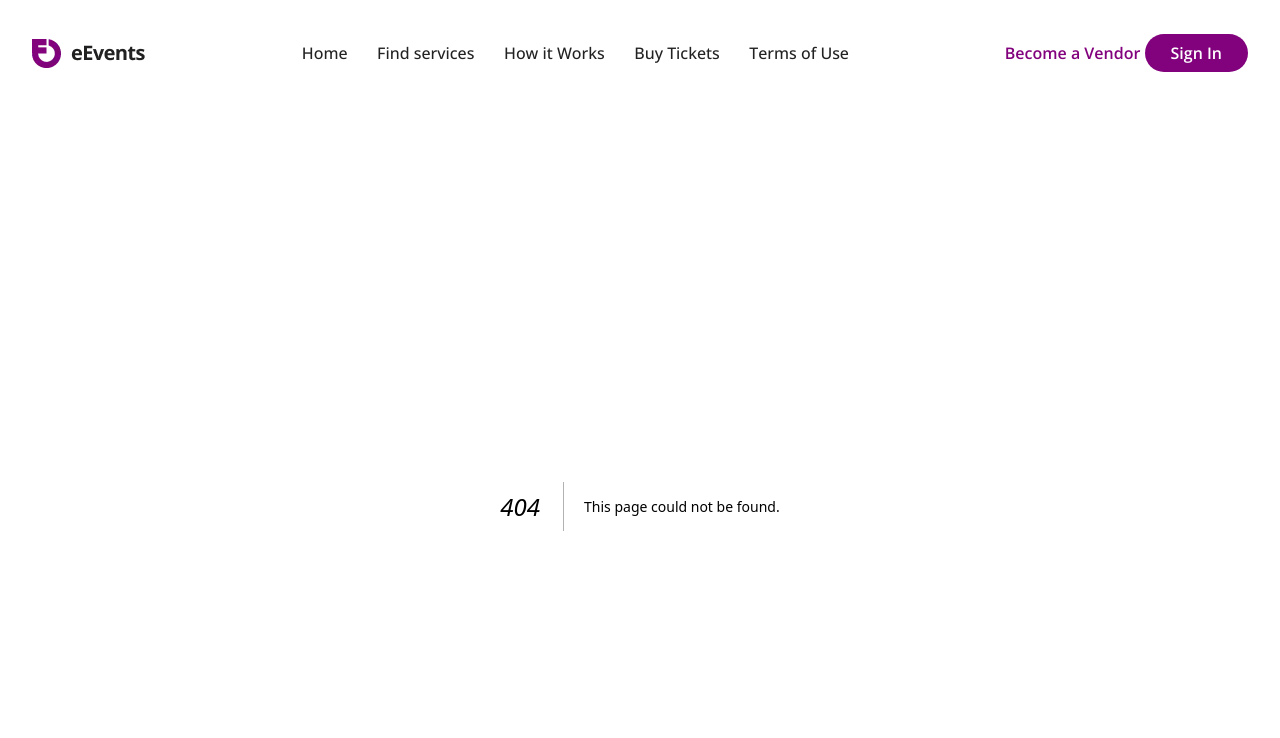
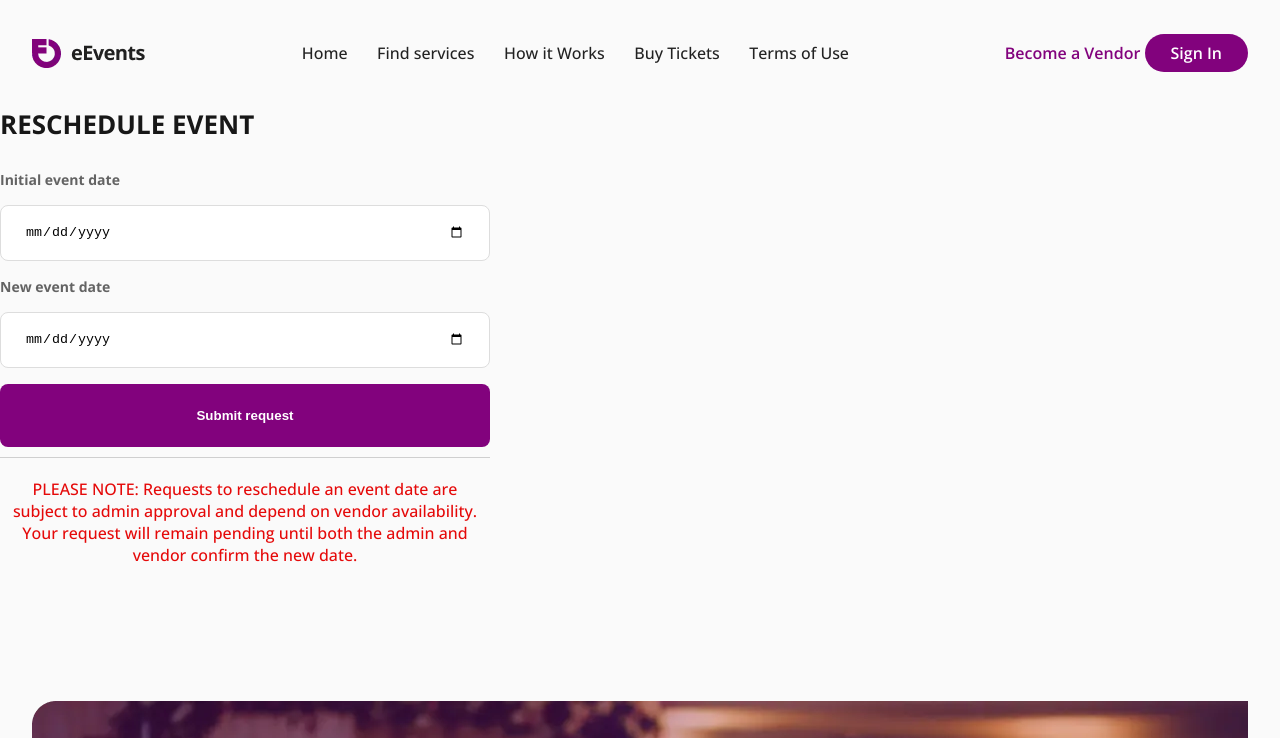
Before and after one commit to GMTDevelopers/eEvent-Frontend, a Next.js app: page /reschedule in a window 1280 px wide. Before the commit this address had no page. Shown: the top 738 px of the page. Built offline with nearby package versions, Linux system fonts and the light colour scheme.

Commit message:
contact,cancle,reschedule

```diff
--- /dev/null
+++ b/src/app/(components)/reschedule/page.jsx
@@ -0,0 +1,22 @@
+import styles from '../../navbar/(signIn)/signIn.module.css';
+const Reschedule = () => {
+    return (
+       <div className={styles.signContainer}>
+            <h3>RESCHEDULE EVENT</h3>
+            <form className={styles.signInForm}>
+                <label className={styles.label} htmlFor="initialDate">Initial event date</label>
+                <input type='date' name='initialDate'/>
+                <label className={styles.label} htmlFor="newDate">New event date</label>
+                <input type='date' name='newDate' />
+                <button type="submit">
+                Submit request
+                </button>
+            </form>
+            <div className={styles.termsCond}>
+                <p style={{color:'#E50909'}}>PLEASE NOTE: Requests to reschedule an event date are subject to admin approval and depend on vendor availability. Your request will remain pending until both the admin and vendor confirm the new date.</p>
+            </div>
+        </div>
+    );
+}
+
+export default Reschedule;
--- a/src/app/navbar/(signIn)/signIn.module.css
+++ b/src/app/navbar/(signIn)/signIn.module.css
@@ -39,7 +39,7 @@
 }
 .forgotPassword{
     text-align: right;
-    color:#636363;
+    color:#636363c4;
     cursor: pointer;
 }
 .signInForm button{
@@ -51,6 +51,11 @@
     border: none;
     border-radius: 8px;
     font-weight: bold ;
+}
+.label{
+    font-weight: 700;
+    font-size: 14px;
+    color: #636363;
 }
 .CTAdiv{
     width: 100%;
@@ -67,3 +72,19 @@
     padding: 20px 10px;
     font-size: .875rem;
 }
+
+/* Contact */
+.contactTxt, .cancleTxt{
+    width: 100%;
+    height: 223px;
+    border: 1px solid#636363;
+    border-radius: 12px;
+    outline:1px solid #636363;
+    padding: 10px 24px;
+    font-size: 1rem;
+    color: #636363;
+    font-weight: 500;
+}
+.cancleTxt{
+    height: 118px;
+}
```
Also changed, not shown: src/app/(components)/Contact/pages.jsx (added, +20 -0 lines), src/app/(components)/bookingsTable/BookingsTable.jsx (+9 -4 lines), src/app/(components)/cancle/cancle.jsx (added, +22 -0 lines), src/app/(components)/reschedule/reschedule.module.jsx (added).
